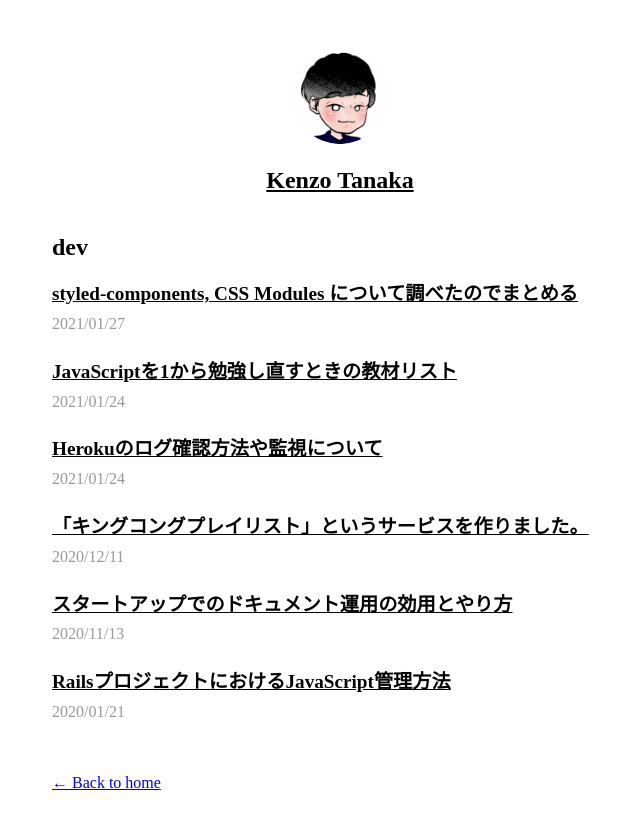
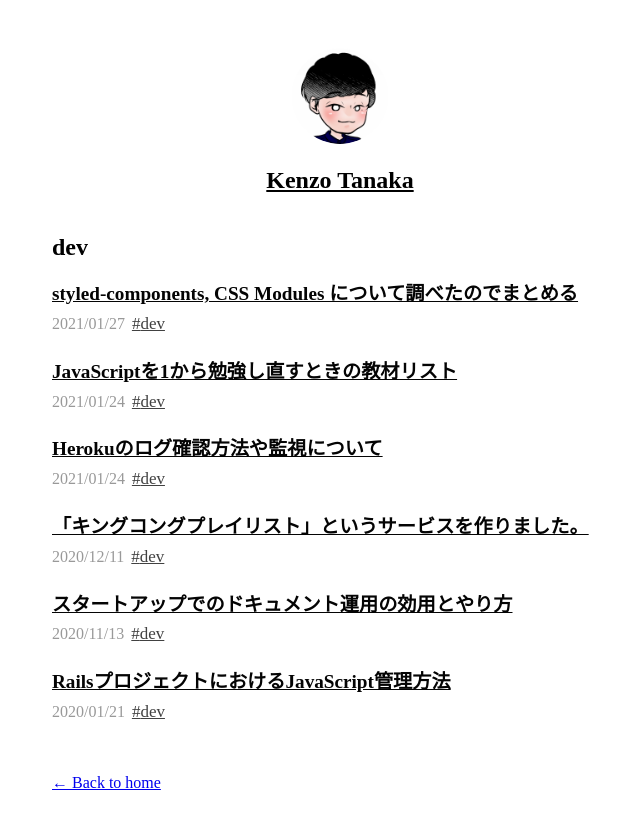
Before and after one commit to kenzo-tanaka/nextJsBlog, a Next.js app: page /categories/dev in a window 1280 px wide. Shown: the top 826 px of the page, without its empty margins (300-940 px from the left). Built offline with nearby package versions, Linux system fonts and the light colour scheme.

Commit message:
fix: 記事一覧の出力を共通化

```diff
--- /dev/null
+++ b/components/postsList.tsx
@@ -0,0 +1,38 @@
+import { NextPage } from "next";
+import Link from "next/link";
+import utilStyles from "../styles/utils.module.css";
+import Date from "./date";
+import { PostData } from "@types";
+
+type Props = {
+  heading: string;
+  posts: PostData[];
+};
+
+const PostsList: NextPage<Props> = ({ posts, heading }) => {
+  return (
+    <section className={`${utilStyles.headingMd} ${utilStyles.padding1px}`}>
+      <h2 className={utilStyles.headingLg}>{heading}</h2>
+      <ul className={utilStyles.list}>
+        {posts.map(({ slug, date, title, category }) => (
+          <li className={utilStyles.listItem} key={slug}>
+            <Link href={`/posts/${slug}`}>
+              <a className={`${utilStyles.textBold} ${utilStyles.titleText}`}>
+                {title}
+              </a>
+            </Link>
+            <br />
+            <small className={utilStyles.lightText}>
+              <Date dateString={date} />
+            </small>
+            <Link href={`/categories/${category}`}>
+              <a className={utilStyles.categoryLabel}>#{category}</a>
+            </Link>
+          </li>
+        ))}
+      </ul>
+    </section>
+  );
+};
+
+export default PostsList;
--- a/pages/categories/[name].tsx
+++ b/pages/categories/[name].tsx
@@ -1,8 +1,6 @@
 import { NextPage } from "next";
-import Link from "next/link";
-import Date from "../../components/date";
 import Layout from "../../components/layout";
-import utilStyles from "../../styles/utils.module.css";
+import PostsList from "../../components/postsList";
 import { PageSEO } from "../../components/pageSEO";
 import { getCategoryPosts, getCategoryNames } from "../../lib/categories";
 import { PostData } from "@types";
@@ -34,24 +32,7 @@ const Category: NextPage<Props> = ({ posts, categoryName }) => {
   return (
     <Layout>
       <PageSEO title={categoryName} slug={`categories/${categoryName}`} />
-      <section className={`${utilStyles.headingMd} ${utilStyles.padding1px}`}>
-        <h2 className={utilStyles.headingLg}>{categoryName}</h2>
-        <ul className={utilStyles.list}>
-          {posts.map(({ slug, date, title }) => (
-            <li className={utilStyles.listItem} key={slug}>
-              <Link href={`/posts/${slug}`}>
-                <a className={`${utilStyles.textBold} ${utilStyles.titleText}`}>
-                  {title}
-                </a>
-              </Link>
-              <br />
-              <small className={utilStyles.lightText}>
-                <Date dateString={date} />
-              </small>
-            </li>
-          ))}
-        </ul>
-      </section>
+      <PostsList heading={categoryName} posts={posts} />
     </Layout>
   );
 };
```
Also changed, not shown: pages/index.tsx (+2 -24 lines).
